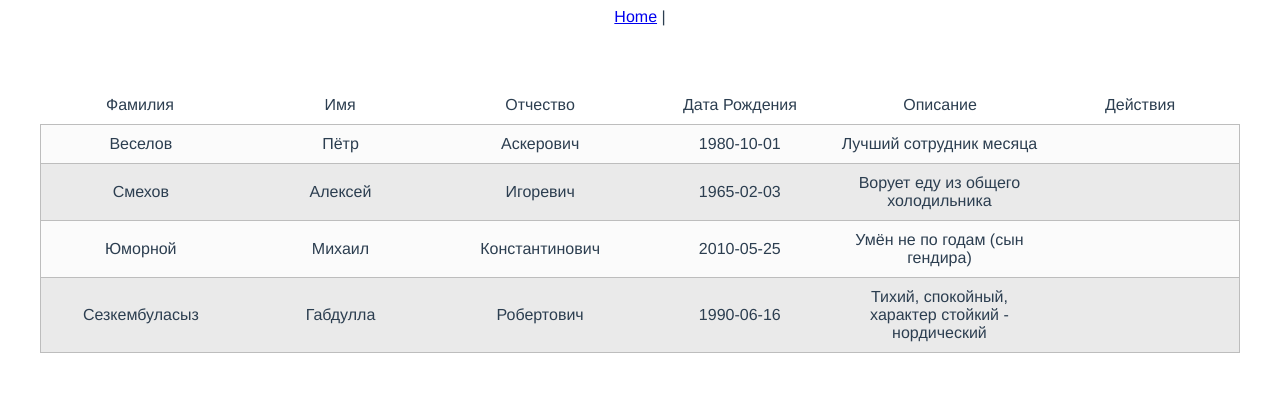
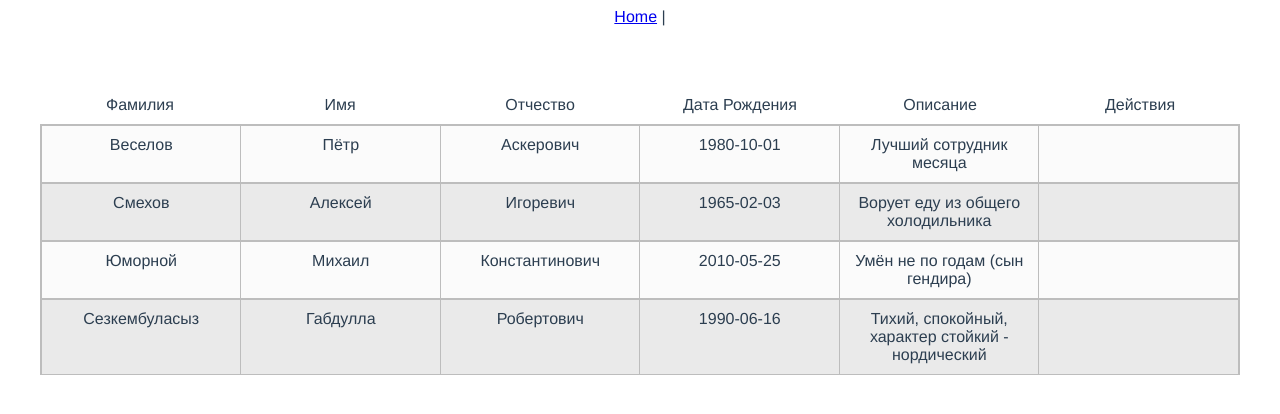
Before and after one commit to ai-strings/Sotrudniki, a Vue app: page / in a window 1280 px wide. Shown: the top 414 px of the page. Built offline with nearby package versions, Linux system fonts and the light colour scheme; data requests are answered from the project's data file.

Commit message:
15:09 13.02

```diff
--- a/src/components/tables/vue-table-row.vue
+++ b/src/components/tables/vue-table-row.vue
@@ -32,9 +32,9 @@ export default {
     display: flex;
     justify-content: space-around;
     text-align: center;
-    align-items: center;
-    border-top: 1px solid #bdbdbd;
-    border-left: 1px solid #bdbdbd;
+    /*align-items: center;*/
+    border-top: 2px solid #bdbdbd;
+    border-left: 2px solid #bdbdbd;
     border-right: 1px solid #bdbdbd;
   }
   .vue-table-row:last-child {
@@ -42,7 +42,9 @@ export default {
   }
   .vue-table-row .vtr-row {
     flex-basis: 16.6%;
-    padding: 10px 0;
+    padding: 10px 5px;
+    border-right: 1px solid #bdbdbd;
+    text-align: center;
   }
   .vue-table-row:nth-child(odd) {
     background: #fbfbfb;
```
